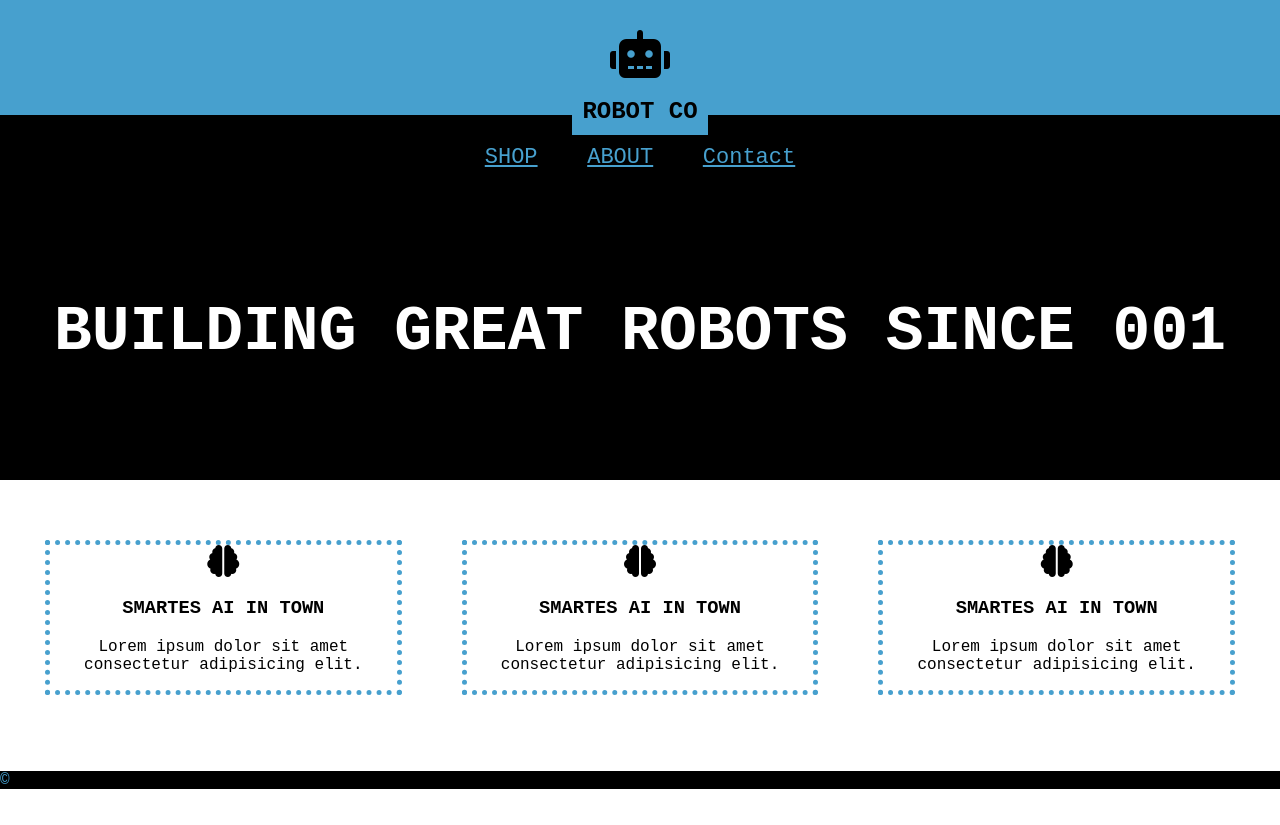
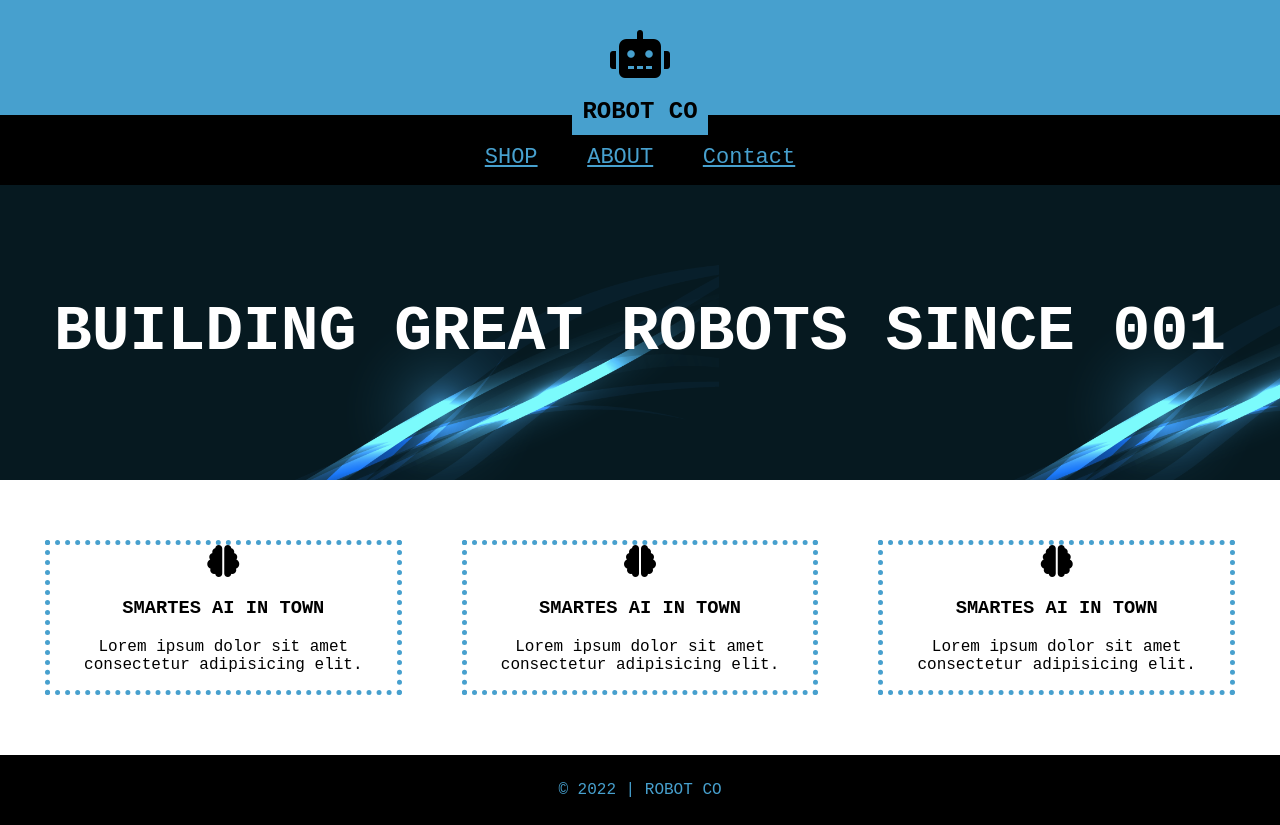
Before and after one commit to woodb58/robotco, a plain HTML site: page index.html in a window 1280 px wide. Before the commit the page ends 800 px from the top, so only its background shows below. Drawn offline with Linux system fonts and the light colour scheme.

Commit message:
footer-styling

```diff
--- a/css/style.css
+++ b/css/style.css
@@ -54,7 +54,7 @@ main {
 
 #hero {
   background: black;
-  background-image: url("../images/background.png");
+  background-image: url("./images/background.png");
   color: white;
   text-align: center;
   padding: 60px 15px;
@@ -66,3 +66,8 @@ main {
   text-align: center;
   margin: 0 30px;
 }
+
+footer {
+  text-align: center;
+  padding: 10px;
+}
--- a/index.html
+++ b/index.html
@@ -51,7 +51,7 @@
     </main>
 
     <footer class="bg-dark">
-      <p>&copy;</p>
+      <p>&copy; 2022 | ROBOT CO</p>
     </footer>
   </body>
 </html>
```
